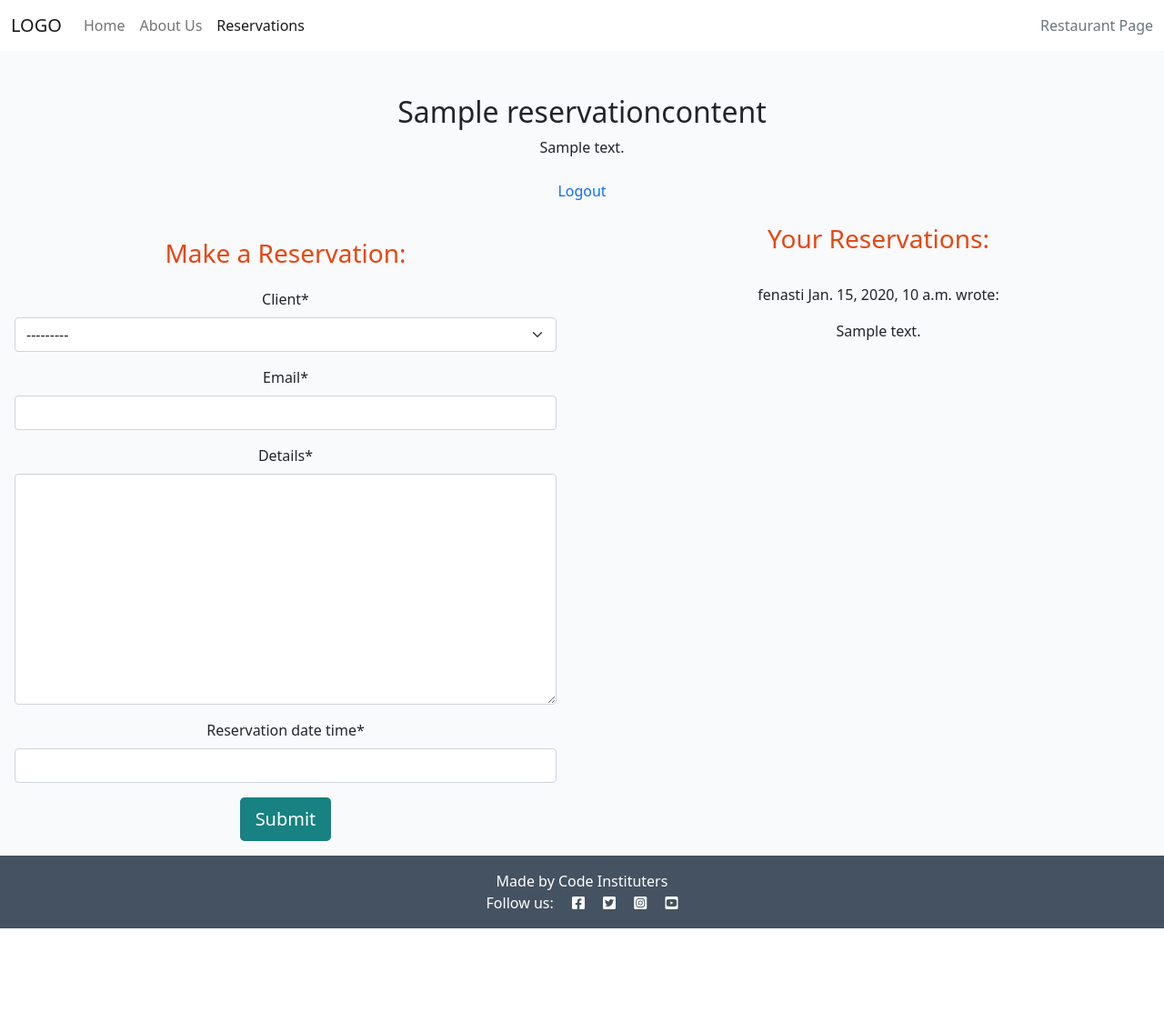
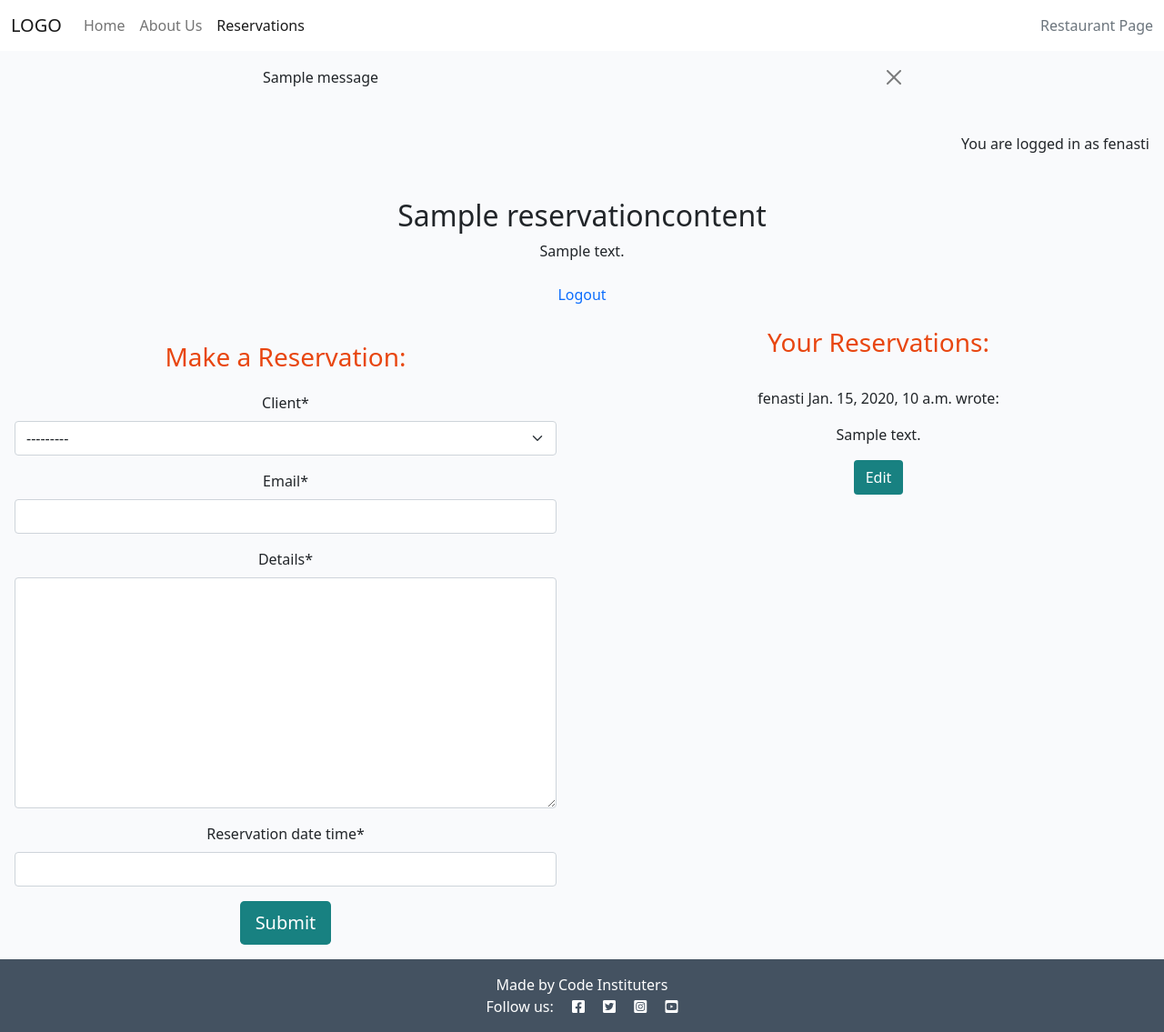
Before and after one commit to fenasti/restaurant-ci-project, a Django app: page /reservation/ in a window 1280 px wide. Shown: the whole page at 91% size. Before the commit the page ends 1021 px from the top, so only its background shows below. Run offline with Django 4.2, Linux system fonts and the light colour scheme; a user stored in the database is signed in; data comes from the database, SQL or seed files in the repository; tables that the repository leaves empty hold one stand-in row (values such as "Sample post"); one stand-in notice (Sample message) is shown; some libraries are stand-ins or nearby versions.

Commit message:
adapt javascript eventlisteners and form tomanage edit reserv

```diff
--- a/reservation/templates/reservation/reservation.html
+++ b/reservation/templates/reservation/reservation.html
@@ -53,13 +53,13 @@
         {% endif %}
       </div>
     </div>
-<!-- reservations display -->
+  <!-- reservations display -->
     <div class="col-6 text-center">
       <h3>Your Reservations:</h3>
       <div class="card-body">
         <!-- Loop through reservations -->
         {% for reservation in reservations %}
-        <div class="p-2 ReservationRequest {% if not reservation.approved %}faded{% elif not reservation.approved %}d-none{% endif %}">
+        <div id="reservation{{ reservation.id }}" class="p-2 ReservationRequest {% if not reservation.approved %}faded{% elif not reservation.approved %}d-none{% endif %}">
           <p class="font-weight-bold">
             {{ reservation.client.username }}
             <span class="font-weight-normal">{{ reservation.created_on }}</span> wrote:
@@ -72,14 +72,19 @@
             This reservation is awaiting approval
           </p>
           {% endif %}
+          <!-- Edit button -->
+          {% if user.is_authenticated and reservation.client == user %}
+            <button class="btn btn-edit" reservation_id="{{ reservation.id }}">Edit</button>
+          {% endif %}
         </div>
         {% empty %}
         <p>No reservations have been made yet.</p>
         {% endfor %}
       </div>
     </div>
-
-
-
 </div>
 {% endblock content %}
+
+{% block extras %}
+<script src="{% static 'js/reservations.js' %}"></script>
+{% endblock %}
--- a/reservation/urls.py
+++ b/reservation/urls.py
@@ -3,4 +3,5 @@ from django.urls import path
 
 urlpatterns = [
     path('', views.reservation_page, name='reservation'),
+    path('edit_reservation/<int:reservation_id>', views.reservation_edit, name='reservation_edit'),
 ]
--- a/reservation/views.py
+++ b/reservation/views.py
@@ -2,6 +2,7 @@ from django.shortcuts import render, get_object_or_404, reverse
 from django.views import generic
 from django.contrib import messages
 from django.contrib.auth.decorators import login_required
+from django.http import HttpResponseRedirect
 from .models import ReservationContent, ReservationRequest
 from .forms import ReservationForm
 
@@ -54,3 +55,27 @@ def reservation_page(request):
             "reservation_form": reservation_form,  # Reservation form to be rendered
         },
     )
+
+
+def reservation_edit(request, reservation_id):
+    """
+    View to edit reservations
+    """
+    if request.method == "POST":
+
+        # Get the reservation object by ID
+        reservation = get_object_or_404(ReservationRequest, pk=reservation_id)
+        reservation_form = ReservationForm(data=request.POST, instance=reservation)
+
+        # Ensure that the reservation belongs to the current logged-in user
+        if reservation_form.is_valid() and reservation.client == request.user:
+            # Save the updated reservation without committing changes to the DB yet
+            reservation = reservation_form.save(commit=False)
+            # Optionally, mark it as unapproved after editing if needed
+            reservation.approved = False
+            reservation.save()  # Save the changes to the DB
+            messages.add_message(request, messages.SUCCESS, 'Reservation Updated!')
+        else:
+            messages.add_message(request, messages.ERROR, 'Error updating reservation!')
+
+    return HttpResponseRedirect(reverse('reservation'))
--- /dev/null
+++ b/static/js/reservations.js
@@ -0,0 +1,26 @@
+const editButtons = document.getElementsByClassName("btn-edit");
+const reservationText = document.getElementById("id_details");
+const reservationForm = document.getElementById("reservationForm");
+const submitButton = document.getElementById("submitButton");
+
+/**
+* Initializes edit functionality for the provided edit buttons.
+*
+* For each button in the `editButtons` collection:
+* - Retrieves the associated reservation's ID upon click.
+* - Fetches the content of the corresponding reservation.
+* - Populates the `reservationText` input/textarea with the reservation's details for editing.
+* - Updates the submit button's text to "Update".
+* - Sets the form's action attribute to the `edit_reservation/{reservationId}` endpoint.
+*/
+for (let button of editButtons) {
+  button.addEventListener("click", (e) => {
+    let reservationId = e.target.getAttribute("reservation_id");
+    let reservationContent = document.getElementById(`reservation${reservationId}`).innerText;
+    reservationText.value = reservationContent;
+    submitButton.innerText = "Update";
+    reservationForm.setAttribute("action", `edit_reservation/${reservationId}`);
+    console.log("Reservation ID:", reservationId);
+    console.log("Reservation Content:", reservationContent);
+  });
+}
--- a/templates/base.html
+++ b/templates/base.html
@@ -58,10 +58,30 @@
             </div>
         </div>
     </nav>
-
+    <!-- displaying Django messages -->
+    <div class="container">
+        <div class="row">
+        <div class="col-md-8 offset-md-2">
+            {% for message in messages %}
+            <div class="alert {{ message.tags }} alert-dismissible
+            fade show" id="msg" role="alert">
+            {{ message | safe }}
+            <button type="button" class="btn-close"
+                data-bs-dismiss="alert" aria-label="Close"></button>
+            </div>
+            {% endfor %}
+        </div>
+        </div>
+    </div>
     <main class="flex-shrink-0 main-bg">
+        {% if user.is_authenticated %}
+        <p class="text-end m-3">You are logged in as {{ user }}</p>
+        {% else %}
+        <p class="text-end m-3">You are not logged in</p>
+        {% endif %}
 
         {% block content %}
+
         <!-- Content Goes here -->
         {% endblock content %}
 
@@ -79,7 +99,10 @@
 
     <script src="https://cdn.jsdelivr.net/npm/bootstrap@5.0.1/dist/js/bootstrap.bundle.min.js"
         integrity="sha384-gtEjrD/SeCtmISkJkNUaaKMoLD0//ElJ19smozuHV6z3Iehds+3Ulb9Bn9Plx0x4" crossorigin="anonymous">
-        </script>
+    </script>
+
+    {% block extras %}
+    {% endblock %}
 </body>
 
 </html>
```
Also changed, not shown: static/js/script.js (deleted).
